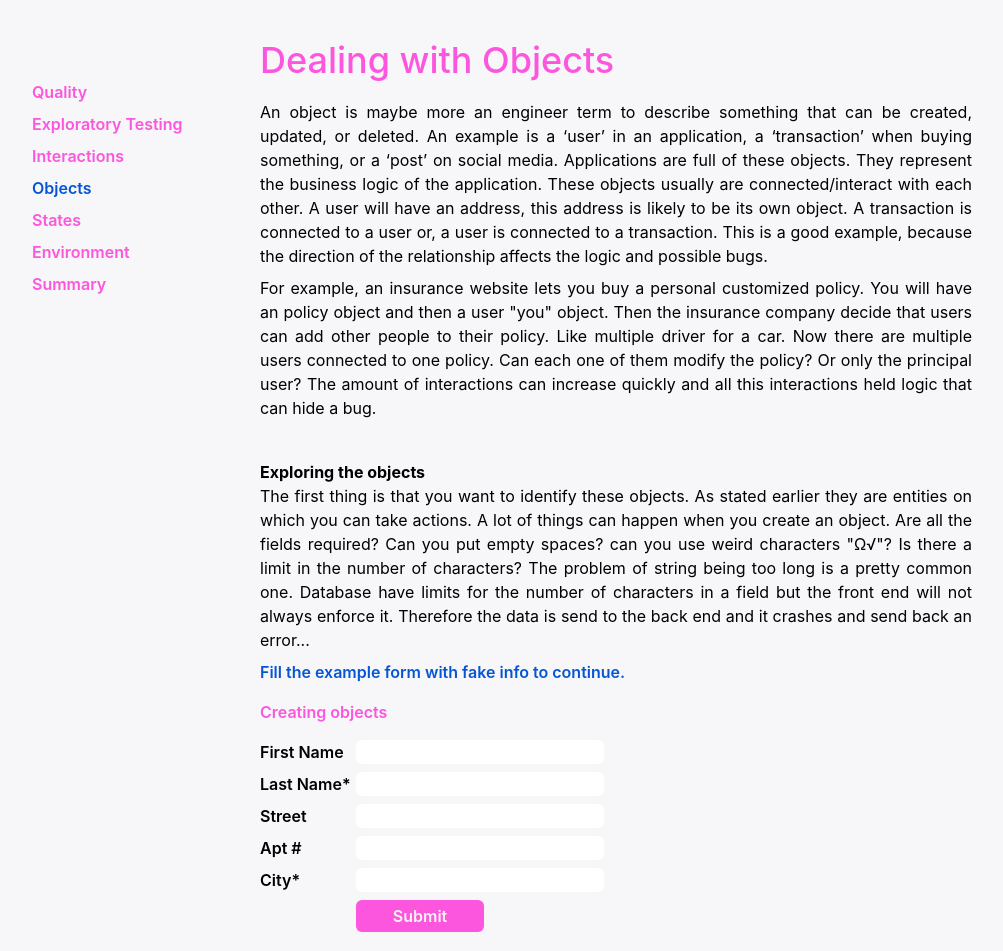
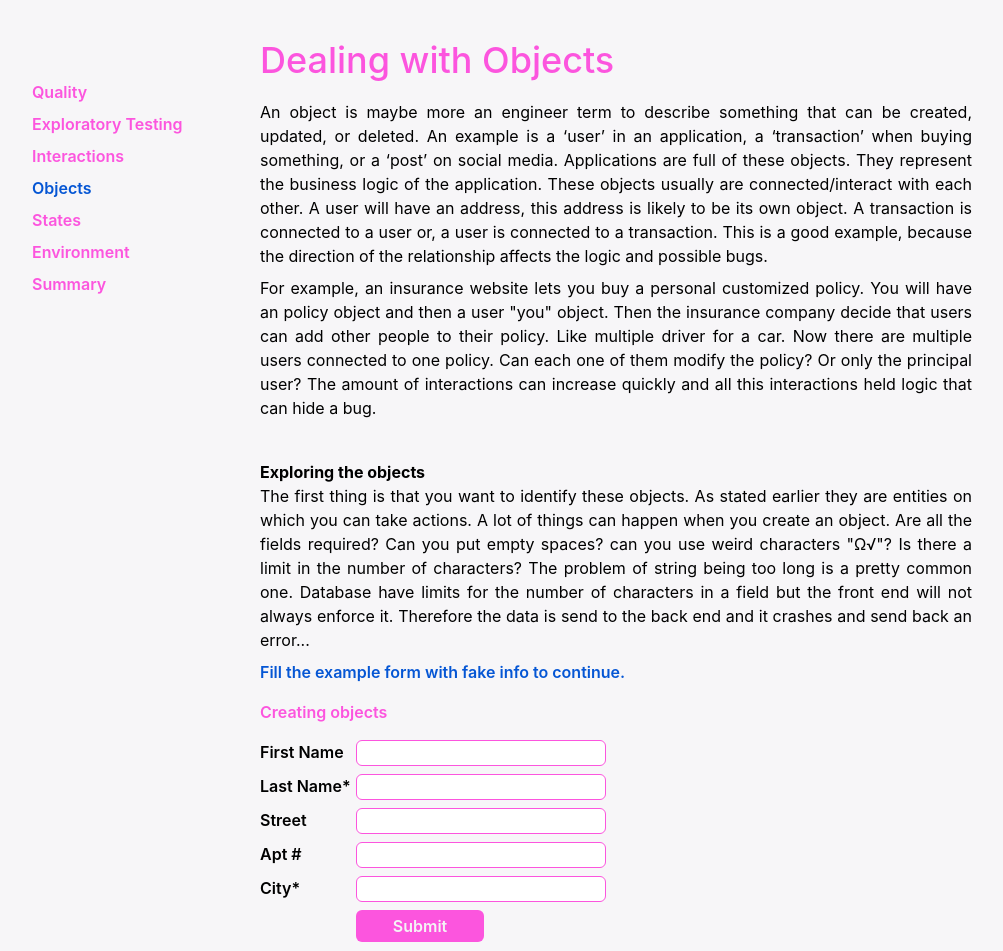
Before and after one commit to willot/Quality, a React (Create React App) app: page /objects in a window 1280 px wide. Shown: the top 951 px of the page, without its empty margins (144-1147 px from the left). Built offline with nearby package versions, Linux system fonts and the light colour scheme.

Commit message:
style in the input box

```diff
--- a/src/components/EntitiesForm.tsx
+++ b/src/components/EntitiesForm.tsx
@@ -50,7 +50,7 @@ export const EntitiesForm = ({setEntity, originalEntities}: UserFormProps) => {
         <section className="bg-white-bg flex flex-col space-y-2">
             <label className="flex flex-col sm:flex-row">
                 <span className="w-24 font-semibold">First Name</span>
-                <input className="text-blue rounded-md"
+                <input className="text-blue border border-pink rounded-md"
                        type="text"
                        name={"name"}
                        value={firstName}
@@ -61,7 +61,7 @@ export const EntitiesForm = ({setEntity, originalEntities}: UserFormProps) => {
             <label className="flex flex-col sm:flex-row">
                 <span className="w-24 font-semibold">Last Name*</span>
                 <input
-                    className={`text-blue rounded-md ${error && (lastName === undefined || lastName === "") ? "ring-4 border-solid ring-red" : ""}`}
+                    className={`text-blue border border-pink rounded-md ${error && (lastName === undefined || lastName === "") ? "ring-4 border-solid ring-red" : ""}`}
                     type="text"
                     name={"name"}
                     value={lastName}
@@ -71,7 +71,7 @@ export const EntitiesForm = ({setEntity, originalEntities}: UserFormProps) => {
             </label>
             <label className="flex flex-col sm:flex-row">
                 <span className="w-24 font-semibold">Street</span>
-                <input className="text-blue rounded-md"
+                <input className="text-blue border border-pink rounded-md"
                        type="text"
                        name={"street"}
                        value={street}
@@ -81,7 +81,7 @@ export const EntitiesForm = ({setEntity, originalEntities}: UserFormProps) => {
             </label>
             <label className="flex flex-col sm:flex-row">
                 <span className="w-24 font-semibold">Apt #</span>
-                <input className="text-blue rounded-md"
+                <input className="text-blue border border-pink rounded-md"
                        type="text"
                        name={"apartment"}
                        value={apartment}
@@ -92,7 +92,7 @@ export const EntitiesForm = ({setEntity, originalEntities}: UserFormProps) => {
             <label className="flex flex-col sm:flex-row">
                 <span className="w-24 font-semibold">City*</span>
                 <input
-                    className={`text-blue rounded-md ${error && (city === undefined || city === "") ? "ring-4 border-solid ring-red" : ""}`}
+                    className={`text-blue border border-pink rounded-md ${error && (city === undefined || city === "") ? "ring-4 border-solid ring-red" : ""}`}
                     type="text"
                     name={"city"}
                     value={city}
```
